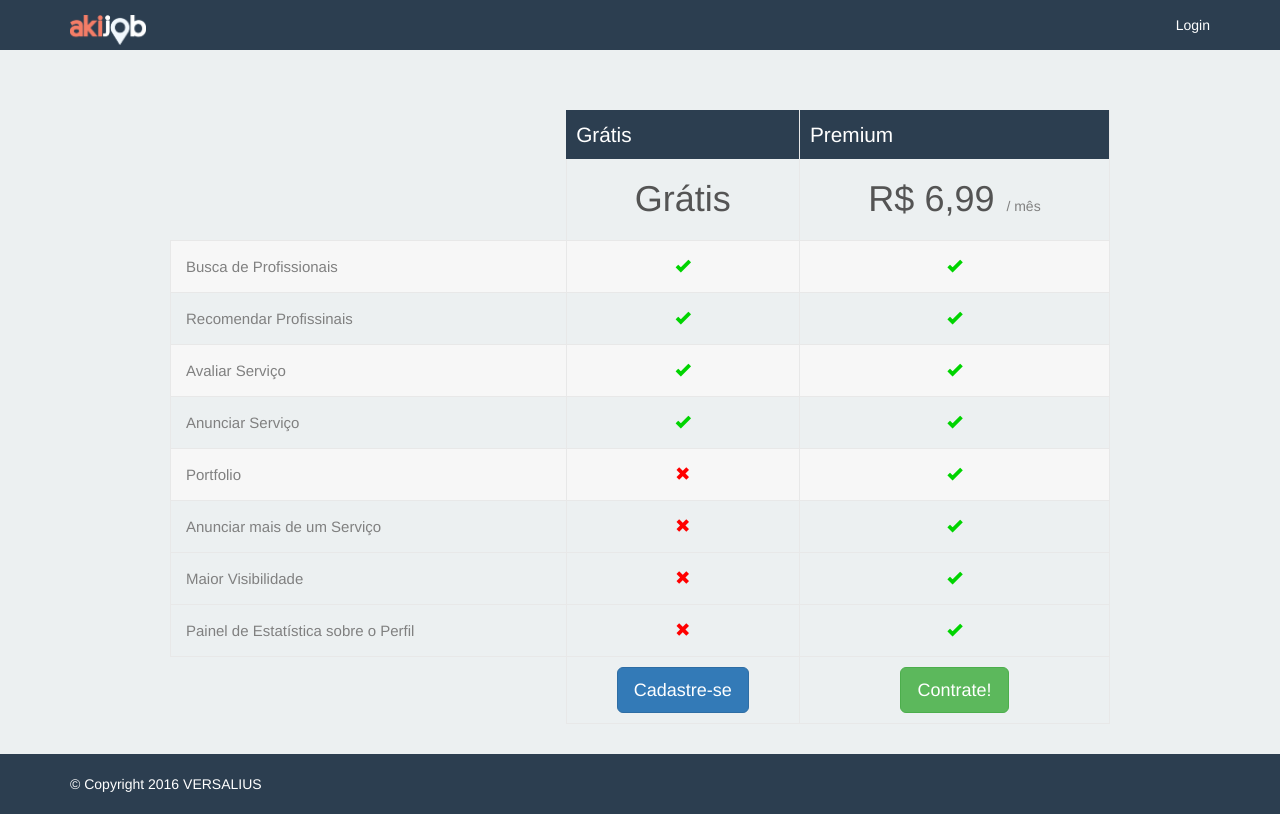
After one commit to giovannealmeida/versalius-akijob, a CodeIgniter app: page /akijob/index.php/novo/assinatura in a window 1280 px wide. The commit adds this page. Run offline with CodeIgniter, Linux system fonts and the light colour scheme; some libraries are stand-ins or nearby versions.

Commit message:
View: assinatura, recuperar senha, cadastro de usuario

```diff
--- a/application/controllers/Novo.php
+++ b/application/controllers/Novo.php
@@ -30,4 +30,17 @@ class Novo extends CI_Controller {
 
         $this->load->view("foursquare_boot");
     }
+
+    public function cadastro(){
+        $this->load->view("cadastro");
+
+    }
+
+    public function assinatura(){
+        $this->load->view("assinatura");
+    }
+
+    public function senha(){
+        $this->load->view("senha");
+    }
 }
--- /dev/null
+++ b/application/views/assinatura.php
@@ -0,0 +1,223 @@
+<!DOCTYPE html>
+<html lang="en">
+
+<head>
+	<meta http-equiv="content-type" content="text/html; charset=UTF-8">
+	<meta charset="utf-8">
+	<title>Akijob - Perfil</title>
+	<meta name="generator" content="Bootply" />
+	<meta name="viewport" content="width=device-width, initial-scale=1, maximum-scale=1">
+	<meta name="description" content="" />
+	<link href="<?=base_url('assets/css/bootstrap.min.css')?>" rel="stylesheet">
+	<link href="<?=base_url('assets/css/style.css')?>" rel="stylesheet">
+	<link href="<?=base_url('assets/css/price-table.css')?>" rel="stylesheet">
+
+	<!--[if lt IE 9]>
+          <script src="//html5shim.googlecode.com/svn/trunk/html5.js"></script>
+        <![endif]-->
+
+
+</head>
+
+<!-- HTML code from Bootply.com editor -->
+
+<body>
+
+	<!-- Wrap all page content here -->
+	<div id="main">
+
+		<!-- Fixed navbar -->
+		<nav class="navbar navbar-default navbar-static-top">
+			<div class="container">
+				<div class="navbar-header">
+					<button type="button" class="navbar-toggle collapsed" data-toggle="collapse" data-target="#navbar" aria-expanded="false" aria-controls="navbar">
+						<span class="sr-only">Toggle navigation</span>
+						<span class="icon-bar"></span>
+						<span class="icon-bar"></span>
+						<span class="icon-bar"></span>
+					</button>
+					<a class="navbar-brand" href="<?=base_url()?>"><img src="<?=base_url('assets/img/logo-vetor.png')?>" alt="AkiJob" /></a>
+				</div>
+				<div id="navbar" class="navbar-collapse collapse">
+
+					<ul class="nav navbar-nav navbar-right">
+						<li><a href="#">Login</a></li>
+
+					</ul>
+				</div>
+				<!--/.nav-collapse -->
+			</div>
+		</nav>
+
+		<!-- Begin page content -->
+		<div class="container">
+			<div class="comparison">
+				<table>
+					<thead>
+						<tr>
+							<th class="tl tl2"></th>
+							<th class="product" style="">Grátis</th>
+							<th class="product" style="">Premium</th>
+						</tr>
+						<tr>
+							<th></th>
+							<th class="price-info">
+								<div class="price-now text-center"><span>Grátis</span>
+								</div>
+							</th>
+							<th class="price-info">
+								<div class="price-now text-center"><span>R$ 6,99</span>
+									<p>  / mês</p>
+								</div>
+							</th>
+
+						</tr>
+					</thead>
+					<tbody>
+						<tr>
+							<td></td>
+							<td colspan="3">Busca de Profissionais</td>
+						</tr>
+						<tr class="compare-row">
+							<td>Busca de Profissionais</td>
+							<td><span class="glyphicon glyphicon-ok"></span></span>
+							</td>
+							<td><span class="glyphicon glyphicon-ok"></span></td>
+
+						</tr>
+						<tr>
+							<td> </td>
+							<td colspan="3">Recomendar Profissinais</td>
+						</tr>
+						<tr>
+							<td>Recomendar Profissinais</td>
+							<td><span class="glyphicon glyphicon-ok"></span></span>
+							</td>
+							<td><span class="glyphicon glyphicon-ok"></span></td>
+
+						</tr>
+						<tr>
+							<td> </td>
+							<td colspan="3">Avaliar Serviço</td>
+						</tr>
+						<tr class="compare-row">
+							<td>Avaliar Serviço</td>
+							<td><span class="glyphicon glyphicon-ok"></span></span>
+							</td>
+							<td><span class="glyphicon glyphicon-ok"></span></td>
+
+						</tr>
+						<tr>
+							<td> </td>
+							<td colspan="4">Anunciar Serviço</td>
+						</tr>
+						<tr>
+							<td>Anunciar Serviço</td>
+							<td><span class="glyphicon glyphicon-ok"></span></span>
+							</td>
+							<td><span class="glyphicon glyphicon-ok"></span></td>
+
+						</tr>
+						<tr>
+							<td> </td>
+							<td colspan="3">Portfolio</td>
+						</tr>
+						<tr class="compare-row">
+							<td>Portfolio</td>
+							<td><span class="glyphicon glyphicon-remove"></span></td>
+							<td><span class="glyphicon glyphicon-ok"></span></td>
+
+						</tr>
+						<tr>
+							<td> </td>
+							<td colspan="4">Anunciar mais de um Serviço</td>
+						</tr>
+						<tr>
+							<td>Anunciar mais de um Serviço</td>
+							<td><span class="glyphicon glyphicon-remove"></span></td>
+							<td><span class="glyphicon glyphicon-ok"></span></td>
+
+						</tr>
+
+						<tr>
+							<td> </td>
+							<td colspan="4">Maior Visibilidade</td>
+						</tr>
+						<tr>
+							<td>Maior Visibilidade</td>
+							<td><span class="glyphicon glyphicon-remove"></span></td>
+							<td><span class="glyphicon glyphicon-ok"></span></td>
+
+						</tr>
+
+						<tr>
+							<td> </td>
+							<td colspan="4">Painel de Estatística sobre o Perfil</td>
+						</tr>
+						<tr>
+							<td>Painel de Estatística sobre o Perfil</td>
+							<td><span class="glyphicon glyphicon-remove"></span></td>
+							<td><span class="glyphicon glyphicon-ok"></span></td>
+
+						</tr>
+
+						<tr>
+							<td> </td>
+						</tr>
+						<tr>
+							<td style="border-bottom: none;border-left: none;"></td>
+							<td><a href="#"><button type="button" name="button" class="btn btn-primary btn-lg">Cadastre-se</button></a></td>
+							<td><a href="#"><button type="button" name="button" class="btn btn-success btn-lg">Contrate!</button></a></td>
+						</tr>
+					</tbody>
+				</table>
+
+			</div>
+		</div>
+	</div>
+
+	<div id="footer">
+		<div class="container">
+			<p>© Copyright 2016 VERSALIUS</p>
+		</div>
+	</div>
+
+	<script src="https://ajax.googleapis.com/ajax/libs/jquery/3.1.1/jquery.min.js"></script>
+
+
+	<script src="<?=base_url('assets/js/bootstrap.min.js')?>"></script>
+	<script src="<?=base_url('assets/js/bootstrap-select.min.js')?>"></script>
+	<script async defer src="https://maps.googleapis.com/maps/api/js?key=AIzaSyB51cLBRyONHcO6XKZPTThoi2P_PozYezw&callback=initialize"></script>
+
+
+	<script type="text/javascript">
+		/* google maps -----------------------------------------------------*/
+		// google.maps.event.addDomListener(window, 'load', initialize);
+
+		function initialize() {
+
+			/* position Amsterdam */
+			var latlng = new google.maps.LatLng(52.3731, 4.8922);
+
+			var mapOptions = {
+				center: latlng,
+				scrollWheel: false,
+				zoom: 13
+			};
+
+			var marker = new google.maps.Marker({
+				position: latlng,
+				url: '/',
+				animation: google.maps.Animation.DROP
+			});
+
+			var map = new google.maps.Map(document.getElementById("service-map"), mapOptions);
+			marker.setMap(map);
+
+		};
+		/* end google maps -----------------------------------------------------*/
+	</script>
+
+</body>
+
+</html>
--- /dev/null
+++ b/assets/css/price-table.css
@@ -0,0 +1,163 @@
+.comparison {
+    max-width: 960px;
+    margin: 0 auto;
+    margin-bottom: 20px;
+    margin-top: 30px;
+    font: 13px/1.4 "Helvetica Neue", Helvetica, Arial, sans-serif;
+    text-align: center;
+    padding: 10px;
+}
+.comparison table {
+    width: 100%;
+    border-collapse: collapse;
+    border-spacing: 0;
+    table-layout: auto;
+}
+.comparison td, .comparison th {
+    border-right: 1px solid #E8E8E8;
+    empty-cells: show;
+    padding: 10px;
+    border-top: 1px solid #E8E8E8;
+    border-bottom: 1px solid #E8E8E8;
+    color: #808080;
+    font-size: 15px;
+}
+.comparison tbody tr:nth-child(odd) {
+    display: none;
+}
+.comparison .compare-row {
+    background: #F7F7F7;
+}
+.fa-check {
+    color: #69C7F1;
+}
+.comparison th {
+    font-weight: normal;
+    padding: 0;
+    border-top: 0px solid #E8E8E8;
+    border-bottom: 0px solid #E8E8E8;
+}
+.comparison tr td:first-child {
+    text-align: left;
+    padding: 15px;
+    border-left: 1px solid #E8E8E8;
+    border-top: 1px solid #E8E8E8;
+}
+.comparison .product, .comparison .tl {
+    color: #FFF;
+    padding: 10px;
+    font-size: 14px;
+}
+.comparison .tl2 {
+    border-right: 0;
+}
+.comparison .product {
+    background: #2c3e50;
+    height: 40px;
+    font-size: 1.6em;
+}
+.comparison .price-info {
+    padding: 15px;
+}
+.comparison .price-now, .comparison .price-now span {
+    color: #808080;
+}
+.comparison .price-now span {
+    font-size: 36px;
+    color: #545454;
+}
+.comparison .price-now p {
+    font-size: 14px;
+    text-align: center;
+    line-height: 16px;
+    display: inline;
+}
+.comparison .price-buy {
+    background: #EC671A;
+    padding: 10px 20px;
+    font-size: 14px;
+    display: inline-block;
+    color: #fff;
+    text-decoration: none;
+    border-radius: 3px;
+    text-transform: uppercase;
+    margin: 5px 0 10px 0;
+    letter-spacing: 1px;
+    cursor: pointer;
+    -webkit-transition: .3s all ease;
+    transition: .3s all ease;
+}
+.comparison .price-buy:hover {
+    background: #E84D00;
+}
+span.glyphicon-ok {
+    color: #00d400;
+}
+span.glyphicon-remove {
+    color: red;
+}
+@media screen and (min-width: 721px) and (max-width: 1000px) {
+    .table_ul li {
+        letter-spacing: 0px;
+    }
+    .comparison .price-now span {
+        font-size: 32px;
+    }
+    .comparison .price-now p {
+        display: block;
+    }
+}
+@media screen and (max-width: 720px) {
+    .table_ul {
+        padding: 0px;
+    }
+    .table_ul li {
+        font-size: 10px;
+        line-height: 16px;
+        padding: 3px 0;
+    }
+    .comparison {
+        max-width: 100%;
+    }
+    .comparison td:first-child, .comparison th:first-child {
+        display: none;
+    }
+    .comparison tbody tr:nth-child(odd) {
+        display: table-row;
+        background: #F7F7F7;
+    }
+    .comparison .row {
+        background: #FFF;
+    }
+    .comparison td, .comparison th {
+        border: 1px solid #CCC;
+        border-top: none;
+        padding: 10px;
+    }
+    .price-info {
+        border-top: 0 !important;
+        padding: 10px 0 !important;
+    }
+    .price-info p {
+        line-height: 8px;
+        font-size: 8px !important;
+    }
+    .comparison .compare-row {
+        background: #ffffff;
+    }
+    .comparison .price-now p {
+        display: block;
+    }
+    .comparison .price-now span {
+        font-size: 24px;
+    }
+    .comparison .qbse {
+        font-size: 1.2em;
+    }
+    .comparison td {
+        font-size: 14px;
+    }
+    .comparison th {
+        font-size: 14px;
+    }
+}
--- a/assets/css/style.css
+++ b/assets/css/style.css
@@ -298,3 +298,7 @@ img.tier {
 .checkbox div.toggle {
     width: 100% !important;
 }
+
+.btn-social{
+    margin-bottom: 10px;
+}
```
Also changed, not shown: application/views/cadastro.php (added, +207 -0 lines), application/views/senha.php (added, +135 -0 lines).
